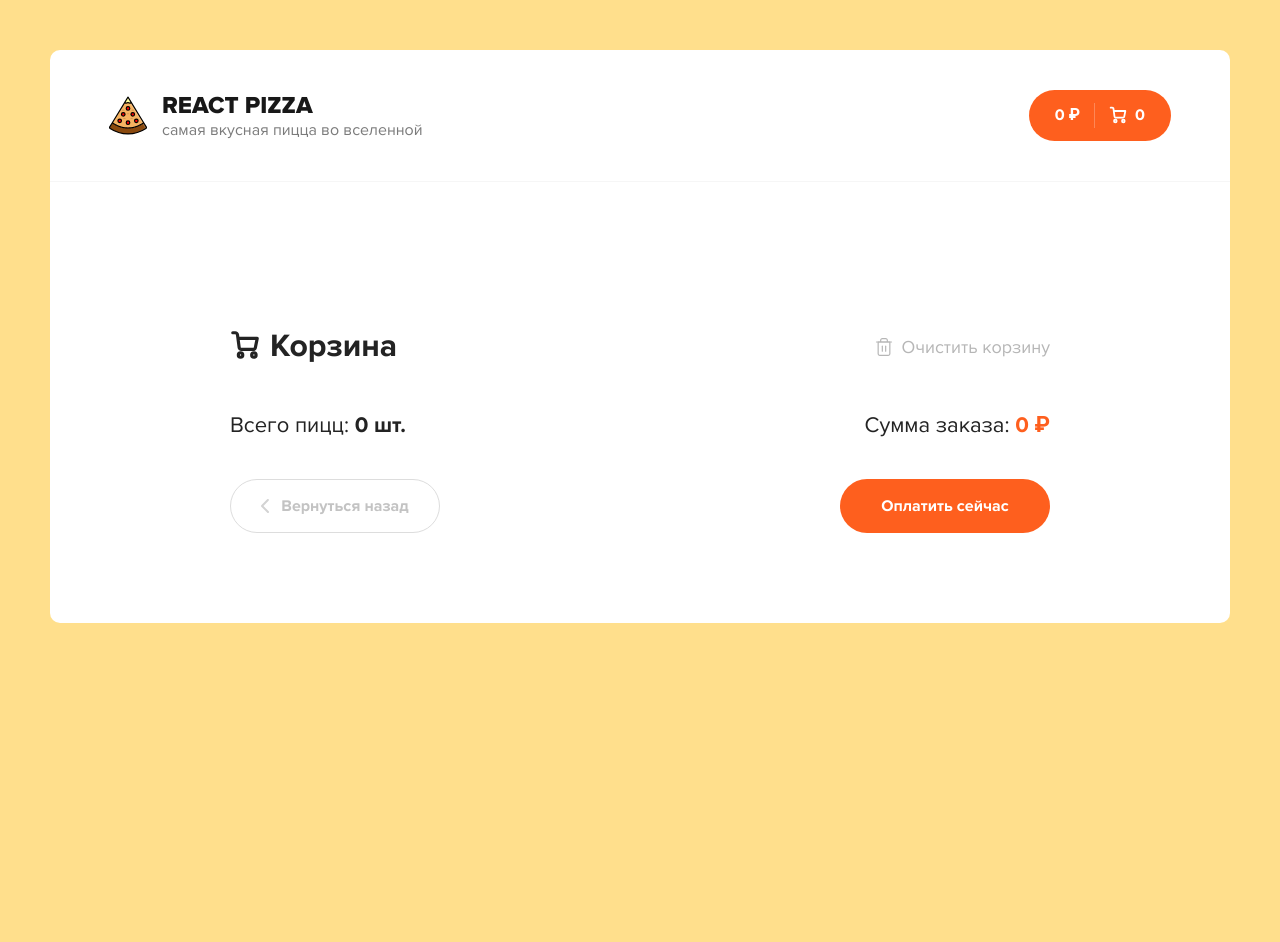
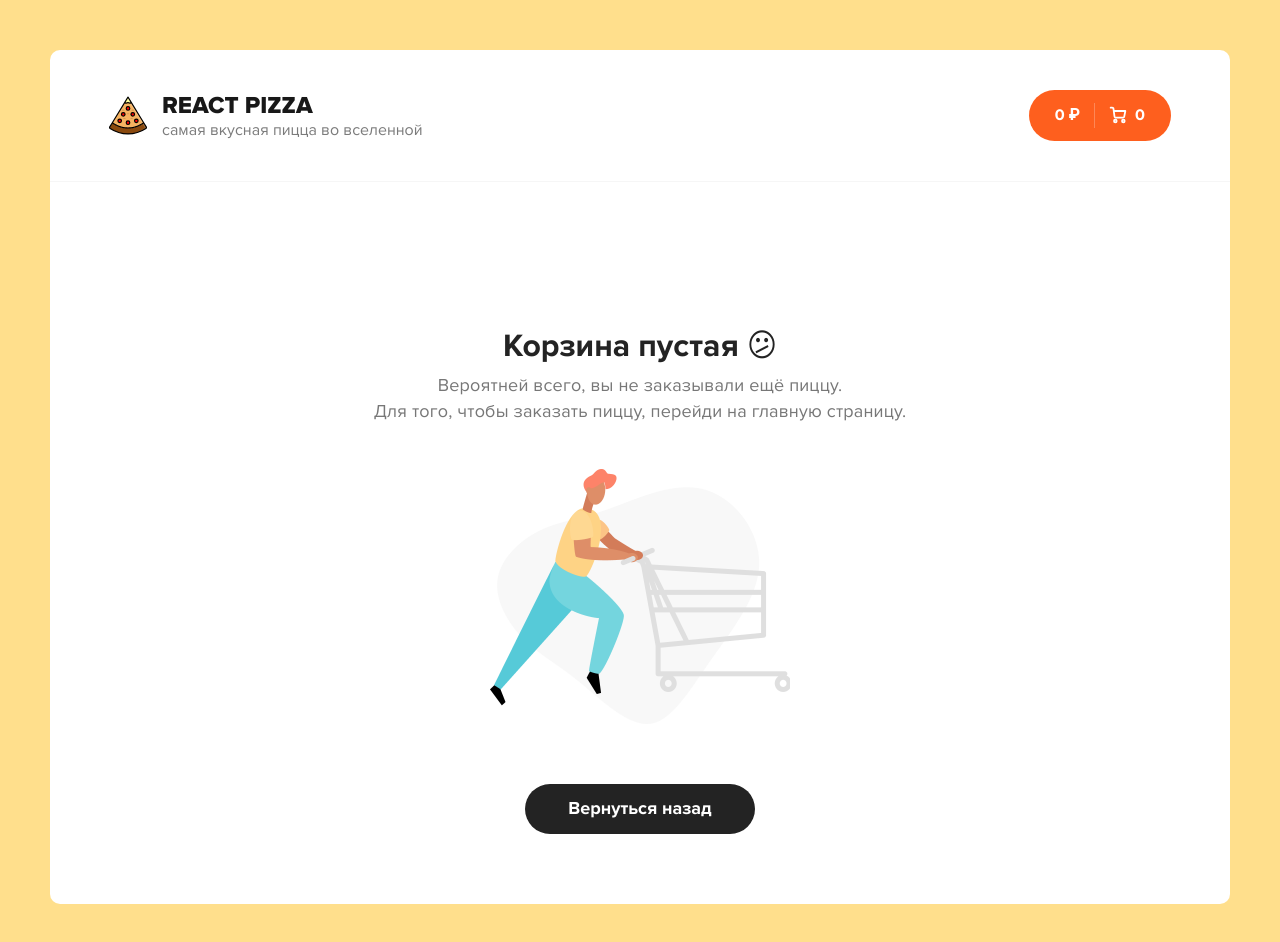
Before and after one commit to retrydp/react-pizza, a React (Create React App) app: page /cart in a window 1280 px wide. Shown: the top 942 px of the page. Before the commit the page ends 800 px from the top, so only its background shows below. Built offline with nearby package versions, Linux system fonts and the light colour scheme.

Commit message:
remove item in cart

```diff
--- a/src/components/Button.js
+++ b/src/components/Button.js
@@ -4,13 +4,13 @@ import classNames from 'classnames';
 
 const Button = ({ onClick, className, outline, children }) => {
   return (
-    <button
+    <div
       onClick={onClick}
       className={classNames('button', className, {
         'button--outline': outline,
       })}>
       {children}
-    </button>
+    </div>
   );
 };
 
--- a/src/components/CartItem.js
+++ b/src/components/CartItem.js
@@ -1,6 +1,11 @@
 import React from 'react';
+import Button from './Button';
 
-const CartItem = ({ name, type, size, totalPrice, totalCount }) => {
+const CartItem = ({ id, name, type, size, totalPrice, totalCount, onRemove }) => {
+  const handleRemoveClick = () => {
+    onRemove(id);
+  };
+
   return (
     <div className="cart__item">
       <div className="cart__item-img">
@@ -57,7 +62,7 @@ const CartItem = ({ name, type, size, totalPrice, totalCount }) => {
         <b>{totalPrice} ₽</b>
       </div>
       <div className="cart__item-remove">
-        <div className="button button--outline button--circle">
+        <Button className="button--circle" outline onClick={handleRemoveClick}>
           <svg
             width="10"
             height="10"
@@ -73,7 +78,7 @@ const CartItem = ({ name, type, size, totalPrice, totalCount }) => {
               fill="#EB5A1E"
             />
           </svg>
-        </div>
+        </Button>
       </div>
     </div>
   );
--- a/src/pages/Cart.js
+++ b/src/pages/Cart.js
@@ -1,7 +1,10 @@
 import React from 'react';
 import { CartItem } from '../components';
 import { useSelector, useDispatch } from 'react-redux';
-import { clearCart } from '../redux/actions/cart-action';
+import { Link } from 'react-router-dom';
+
+import { clearCart, removeCartItem } from '../redux/actions/cart-action';
+import cartEmpty from '../assets/img/empty-cart.png';
 
 const Cart = () => {
   const dispatch = useDispatch();
@@ -12,9 +15,14 @@ const Cart = () => {
     window.confirm('Очистить корзину?') && dispatch(clearCart());
   };
 
+  const onRemoveItem = (id) => {
+    window.confirm('Удалить пиццу') && dispatch(removeCartItem(id));
+  };
+
   return (
     <div className="content">
       <div className="container container--cart">
+        {totalCount ? (
           <div className="cart">
             <div className="cart__top">
               <h2 className="content__title">
@@ -91,9 +99,11 @@ const Cart = () => {
             <div className="content__items"></div>
             {addedPizzas.map(({ name, type, size, id }) => (
               <CartItem
+                id={id}
                 name={name}
                 type={type}
                 size={size}
+                onRemove={onRemoveItem}
                 totalPrice={items[id].totalPrice}
                 totalCount={items[id].items.length}
               />
@@ -108,7 +118,7 @@ const Cart = () => {
                 </span>
               </div>
               <div className="cart__bottom-buttons">
-              <a href="/" className="button button--outline button--add go-back-btn">
+                <Link to="/" className="button button--outline button--add go-back-btn">
                   <svg
                     width="8"
                     height="14"
@@ -125,13 +135,29 @@ const Cart = () => {
                   </svg>
 
                   <span>Вернуться назад</span>
-              </a>
+                </Link>
                 <div className="button pay-btn">
                   <span>Оплатить сейчас</span>
                 </div>
               </div>
             </div>
           </div>
+        ) : (
+          <div className="cart cart--empty">
+            <h2>
+              Корзина пустая <i>😕</i>
+            </h2>
+            <p>
+              Вероятней всего, вы не заказывали ещё пиццу.
+              <br />
+              Для того, чтобы заказать пиццу, перейди на главную страницу.
+            </p>
+            <img src={cartEmpty} alt="Empty cart" />
+            <Link to="/" className="button button--black">
+              <span>Вернуться назад</span>
+            </Link>
+          </div>
+        )}
       </div>
     </div>
   );
--- a/src/redux/actions/cart-action.js
+++ b/src/redux/actions/cart-action.js
@@ -3,6 +3,11 @@ export const addPizzaToCart = (pizzaObj) => ({
   payload: pizzaObj,
 });
 
-export const clearCart = (pizzaObj) => ({
+export const clearCart = () => ({
   type: 'CLEAR_CART',
 });
+
+export const removeCartItem = (id) => ({
+  type: 'REMOVE_CART_ITEM',
+  payload: id,
+});
--- a/src/redux/reducers/cart.js
+++ b/src/redux/reducers/cart.js
@@ -5,6 +5,10 @@ const initialState = {
 };
 
 const getTotalPrice = (pizzas) => pizzas.reduce((sum, { price }) => sum + price, 0);
+const getValues = (obj) =>
+  Object.values(obj)
+    .map(({ items }) => items)
+    .flat();
 
 const cart = (state = initialState, action) => {
   switch (action.type) {
@@ -21,21 +25,26 @@ const cart = (state = initialState, action) => {
         },
       };
 
-      const allPizzas = Object.values(newItems)
-        .map(({ items }) => items)
-        .flat();
-      const totalPrice = getTotalPrice(allPizzas);
-
       return {
         ...state,
         items: newItems,
-        totalCount: allPizzas.length,
-        totalPrice: totalPrice,
+        totalCount: getValues(newItems).length,
+        totalPrice: getTotalPrice(getValues(newItems)),
       };
     }
 
     case 'CLEAR_CART':
       return initialState;
+
+    case 'REMOVE_CART_ITEM':
+      const { [action.payload]: _, ...rest } = state.items; // реализация без delete
+
+      return {
+        ...state,
+        items: rest,
+        totalPrice: getTotalPrice(getValues(rest)),
+        totalCount: getValues(rest).length,
+      };
 
     default:
       return state;
```
Lines whose indentation alone changed are shown as unchanged.
